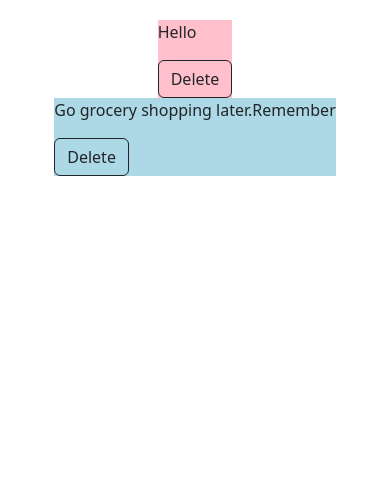
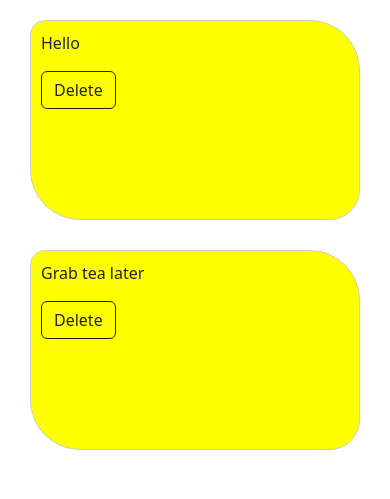
Before and after one commit to pereruannabaala/Sticky-Note-App, a Flask app: page / in a window 390 px wide. Shown: the part 177-676 px from the top of the page. Run offline with Flask 3, Linux system fonts and the light colour scheme.

Commit message:
add media query

```diff
--- a/notes.json
+++ b/notes.json
@@ -1,10 +1,10 @@
 [
     {
         "text": "Hello",
-        "color": "pink"
+        "color": "yellow"
     },
     {
-        "text": "Go grocery shopping later.Remember ",
-        "color": "lightblue"
+        "text": "Grab tea later",
+        "color": "yellow"
     }
 ]
--- a/static/styles.css
+++ b/static/styles.css
@@ -13,14 +13,15 @@
 .note_container {
     display: flex;
     flex-wrap: wrap;
-    justify-content: space-evenly;
+    justify-content: flex-start;
     max-width: 1600px;
     margin: 0 auto;
     padding: 20px;
     box-sizing: border-box;
+    border-radius: 15px 50px 30px;
 }
 
-.note {
+.notes {
     width: calc(20% - 20px);
     height: 300px;
     border: 1px solid #ccc;
@@ -28,6 +29,7 @@
     padding: 10px;
     overflow: auto;
     box-sizing: border-box;
+    border-radius: 15px 50px 30px;
 }
 
 .yellow {
@@ -39,3 +41,15 @@
 .pink {
     background-color: pink;
 }
+
+@media only screen and (max-width: 600px) {
+    .note_container {
+        display: flex;
+        flex-direction: column; /* Arrange flex items in a column */
+        border-radius:15px ;
+    }
+    .notes {
+        width:auto;
+        height: 200px;
+    }
+}
```
